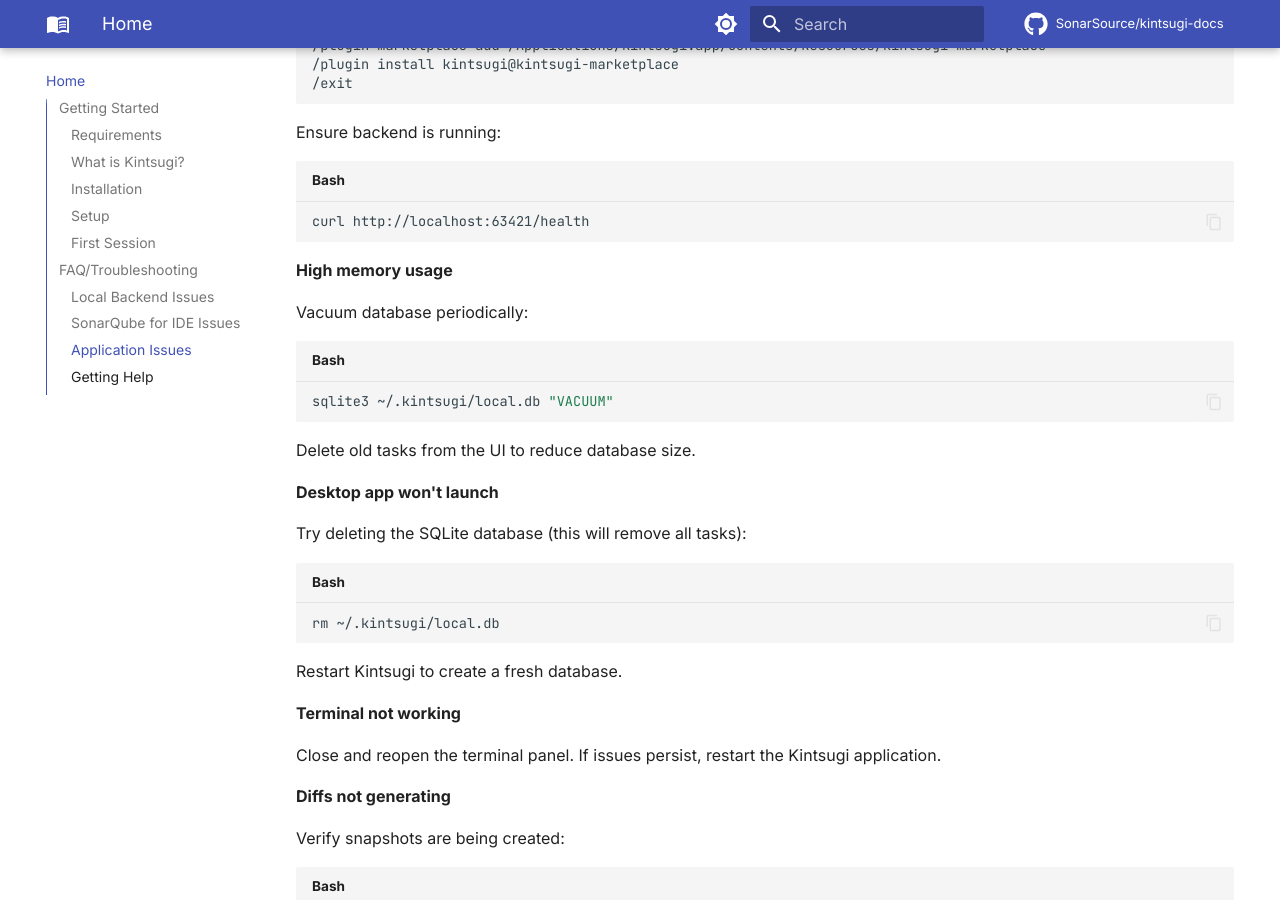
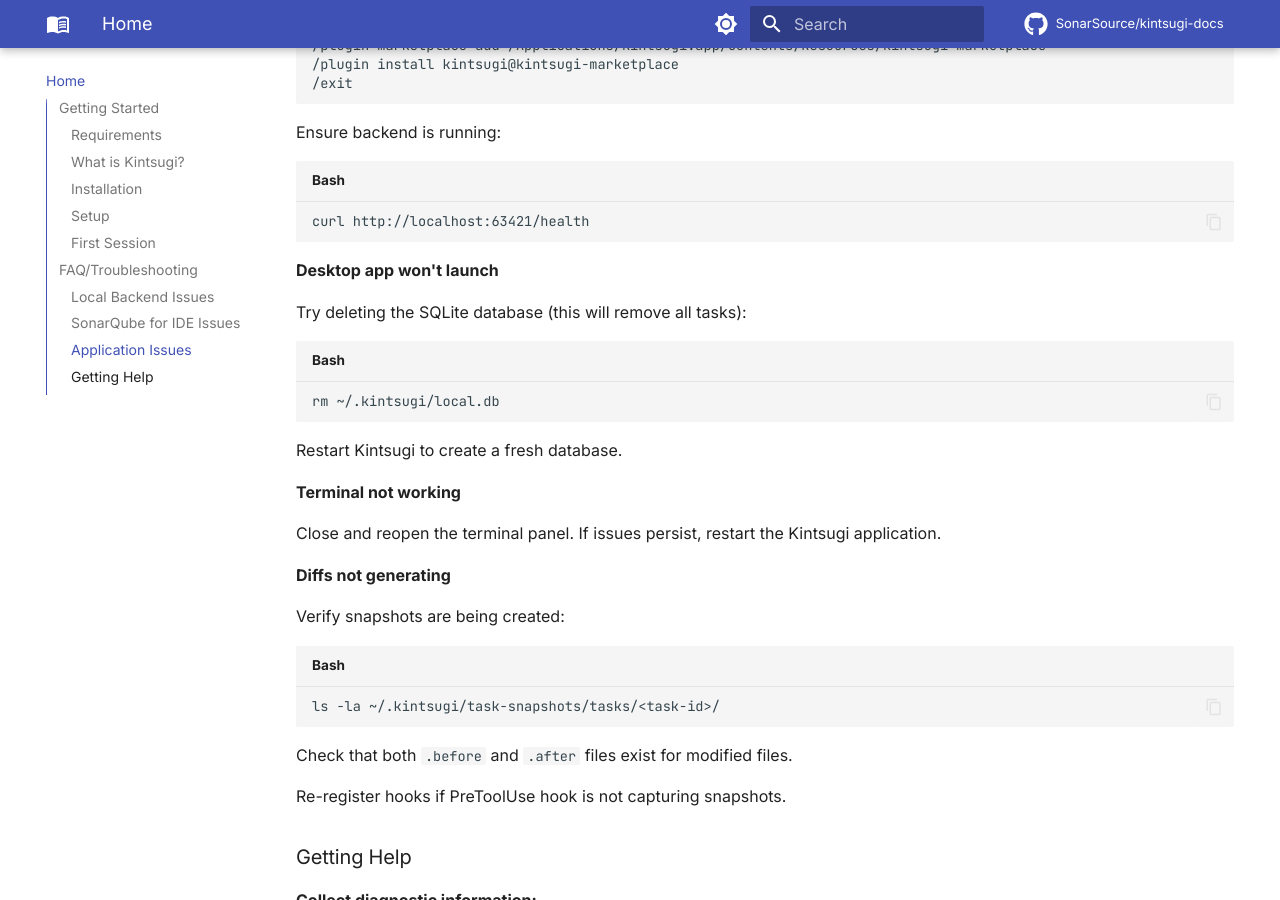
Before and after one commit to SonarSource/kintsugi-docs, an MkDocs documentation site: the page built from docs/index.md, in a window 1280 px wide and 900 px high, scrolled down 4099 px. Built offline with MkDocs 1.6.1 and Material for MkDocs 9.7.7, drawn with Linux system fonts in a browser that asks for light colours; comment, search, counter and statistics services are not loaded; the version menu is left out.

Commit message:
Remove high memory usage section from troubleshooting
Co-Authored-By: Claude Sonnet 4.5 <noreply@anthropic.com>

````diff
--- a/docs/index.md
+++ b/docs/index.md
@@ -158,15 +158,6 @@ Ensure backend is running:
 curl http://localhost:63421/health
 ```
 
-**High memory usage**
-
-Vacuum database periodically:
-```bash
-sqlite3 ~/.kintsugi/local.db "VACUUM"
-```
-
-Delete old tasks from the UI to reduce database size.
-
 **Desktop app won't launch**
 
 Try deleting the SQLite database (this will remove all tasks):
````
